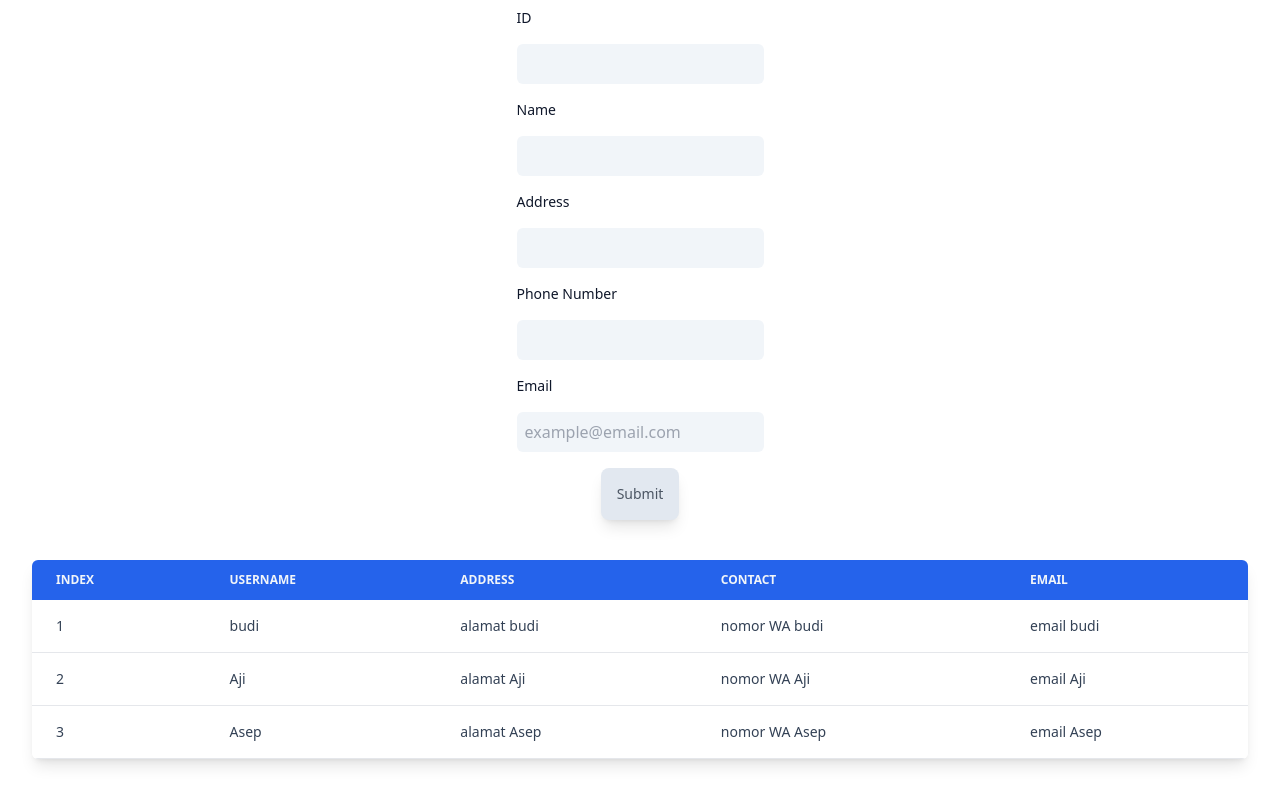
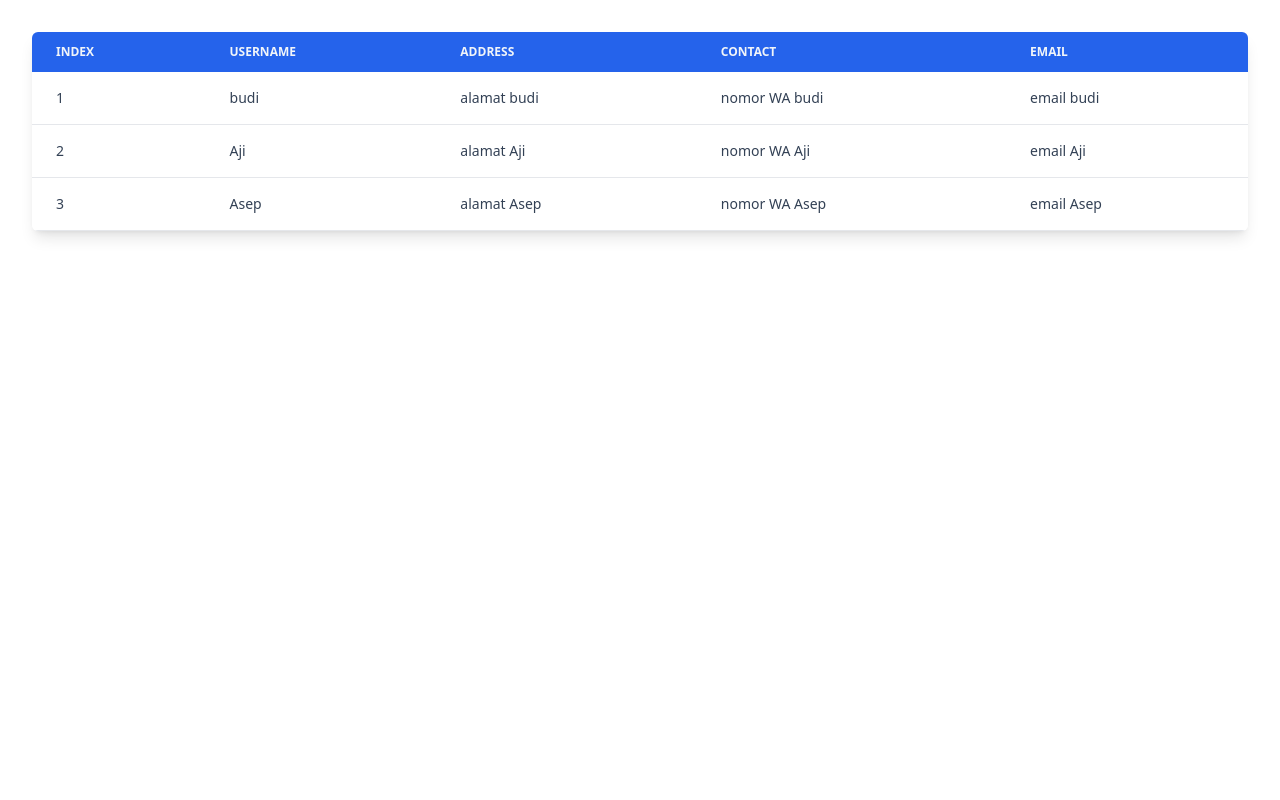
Before and after one commit to siacerola/angularApp, an Angular app: page /user in a window 1280 px wide. Built offline with nearby package versions, Linux system fonts and the light colour scheme.

Commit message:
create userListForm and move directory

```diff
--- a/src/app/pages/user-list/user-list.component.html
+++ b/src/app/pages/user-list/user-list.component.html
@@ -1,36 +1 @@
-<form [formGroup]="userForm" action="#" method="post" class="space-y-4">
-
-  <div class="justify-center flex flex-col items-center">
-    <div>
-      <label for="id" class="block m-2 text-sm font-medium text-slate-900">ID</label>
-      <input type="text" name="id" formControlName="id" class="bg-slate-100 border-0 rounded-md m-2 p-2">
-    </div>
-
-    <div>
-      <label for="name" class="block m-2 text-sm font-medium text-slate-900">Name</label>
-      <input type="text" name="name" formControlName="name" class="bg-slate-100 border-0 rounded-md m-2 p-2">
-    </div>
-
-    <div>
-      <label for="address" class="block m-2 text-sm font-medium text-slate-900">Address</label>
-      <input type="text" name="address" formControlName="address" class="bg-slate-100 border-0 rounded-md m-2 p-2">
-    </div>
-
-    <div>
-      <label for="phonenumber" class="block m-2 text-sm font-medium text-slate-900">Phone Number</label>
-      <input type="text" name="phonenumber" formControlName="phoneNumber" class="bg-slate-100 border-0 rounded-md m-2 p-2">
-    </div>
-
-    <div>
-      <label for="email" class="block m-2 text-sm font-medium text-slate-900">Email</label>
-      <input type="text" name="email" formControlName="email" placeholder="example@email.com" class="bg-slate-100 border-0 rounded-md m-2 p-2">
-    </div>
-
-    <div class="items-center justify-center flex flex-initial m-2">
-      <button (click)="buttonSubmitForm()" class="items-center text-center shadow-lg text-gray-600 bg-slate-200 font-medium rounded-lg text-sm p-4 hover:bg-slate-400">Submit</button>
-    </div>
-  </div>
-
-</form>
-
 <app-user-list-item [userList]="userList"></app-user-list-item>
```
